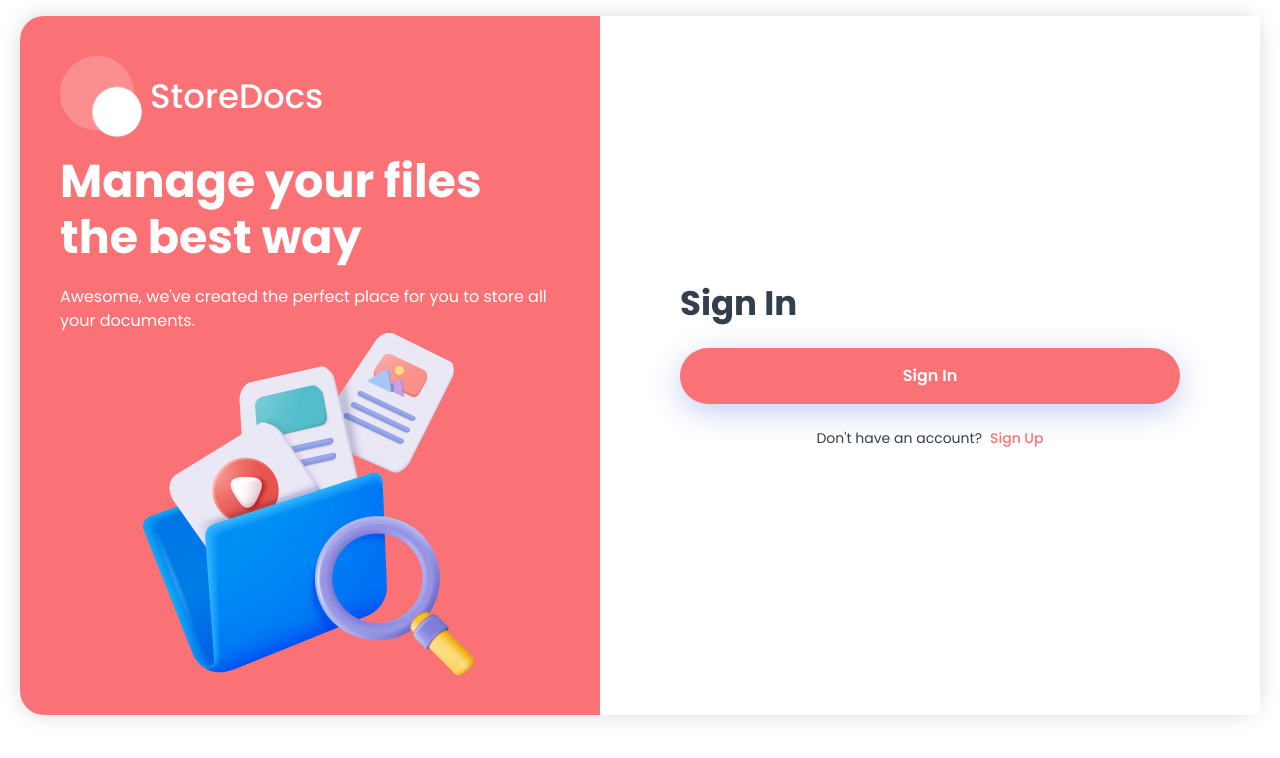
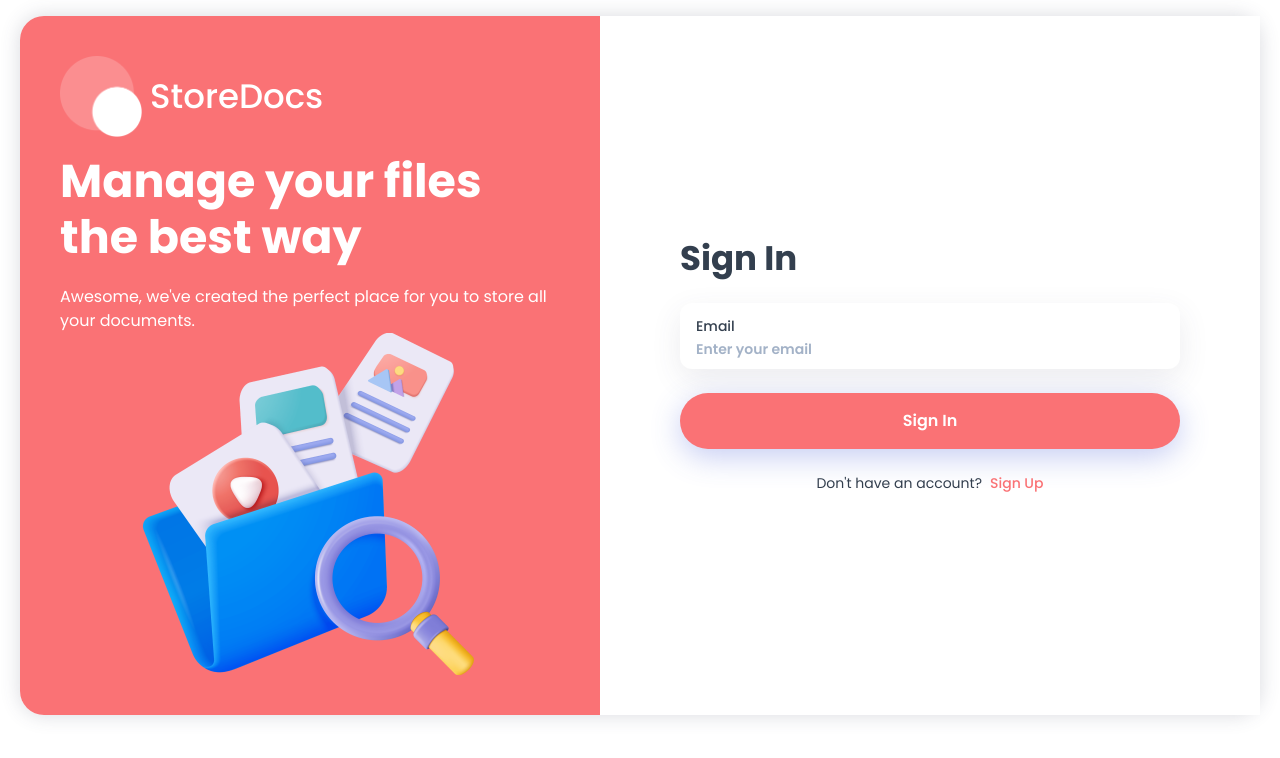
Before and after one commit to NguyenChiTrung1310/nextjs-file-management, a Next.js app: page /sign-in in a window 1280 px wide. Shown: the top 758 px of the page. Built offline with nearby package versions, Linux system fonts and the light colour scheme.

Commit message:
Update function validate form

```diff
--- a/components/AuthForm.tsx
+++ b/components/AuthForm.tsx
@@ -9,7 +9,7 @@ import {z} from 'zod'
 
 import {Form, FormControl, FormField, FormItem, FormLabel, FormMessage} from '@/components/ui/form'
 import {Input} from '@/components/ui/input'
-import {formSchema} from '@/modules/auth/auth.resolver'
+import {formSignInSchema, formSignUpSchema} from '@/modules/auth/auth.resolver'
 import {ROUTES} from '@/routes'
 
 import {Button} from './ui/button'
@@ -19,6 +19,7 @@ interface Props {
 }
 
 const AuthForm: React.FC<Props> = ({type}) => {
+  const formSchema = type === 'sign-in' ? formSignInSchema : formSignUpSchema
   const form = useForm<z.infer<typeof formSchema>>({
     resolver: zodResolver(formSchema),
     defaultValues: {
@@ -68,6 +69,23 @@ const AuthForm: React.FC<Props> = ({type}) => {
             />
           </>
         )}
+
+        {type === 'sign-in' && (
+          <FormField
+            control={form.control}
+            name='email'
+            render={({field}) => (
+              <FormItem className='shadow-drop-1 gap-1 rounded-xl bg-white p-4 pb-2 font-light'>
+                <FormLabel>Email</FormLabel>
+                <FormControl>
+                  <Input placeholder='Enter your email' variant='secondary' {...field} className='h-6' />
+                </FormControl>
+
+                <FormMessage />
+              </FormItem>
+            )}
+          />
+        )}
         <Button type='submit' className='w-full'>
           {type === 'sign-in' ? 'Sign In' : 'Sign Up'}
         </Button>
--- a/modules/auth/auth.resolver.ts
+++ b/modules/auth/auth.resolver.ts
@@ -1,6 +1,11 @@
 import {z} from 'zod'
 
-export const formSchema = z.object({
-  email: z.string().min(2).max(50),
-  fullName: z.string().min(2).max(50),
+export const formSignUpSchema = z.object({
+  email: z.string().email({message: 'Invalid email address'}),
+  fullName: z.string().min(1, {message: 'The field is required'}).min(2).max(50),
 })
+
+export const formSignInSchema = z.object({
+  email: z.string().email(),
+  fullName: z.string().optional(),
+})
```
